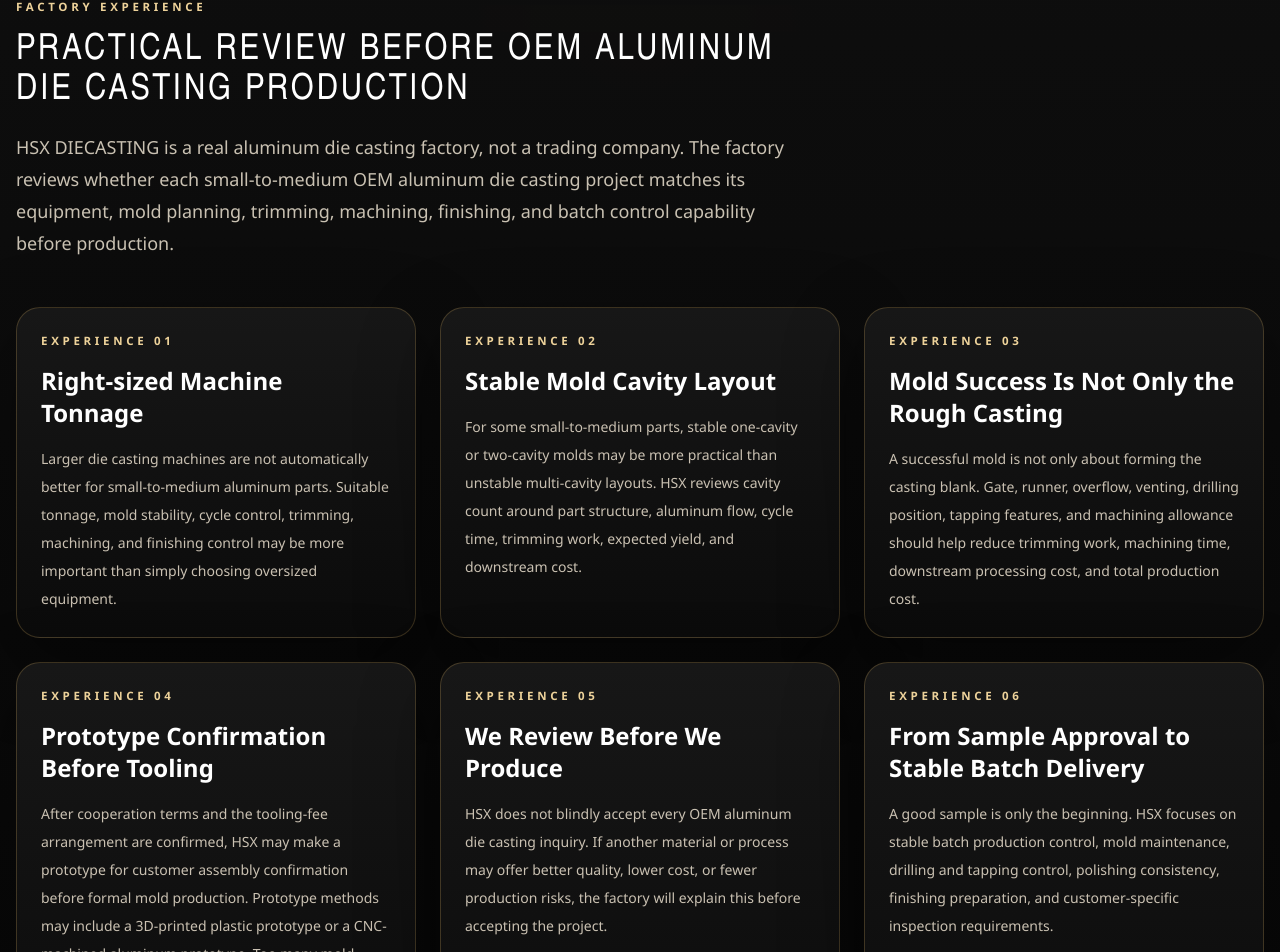
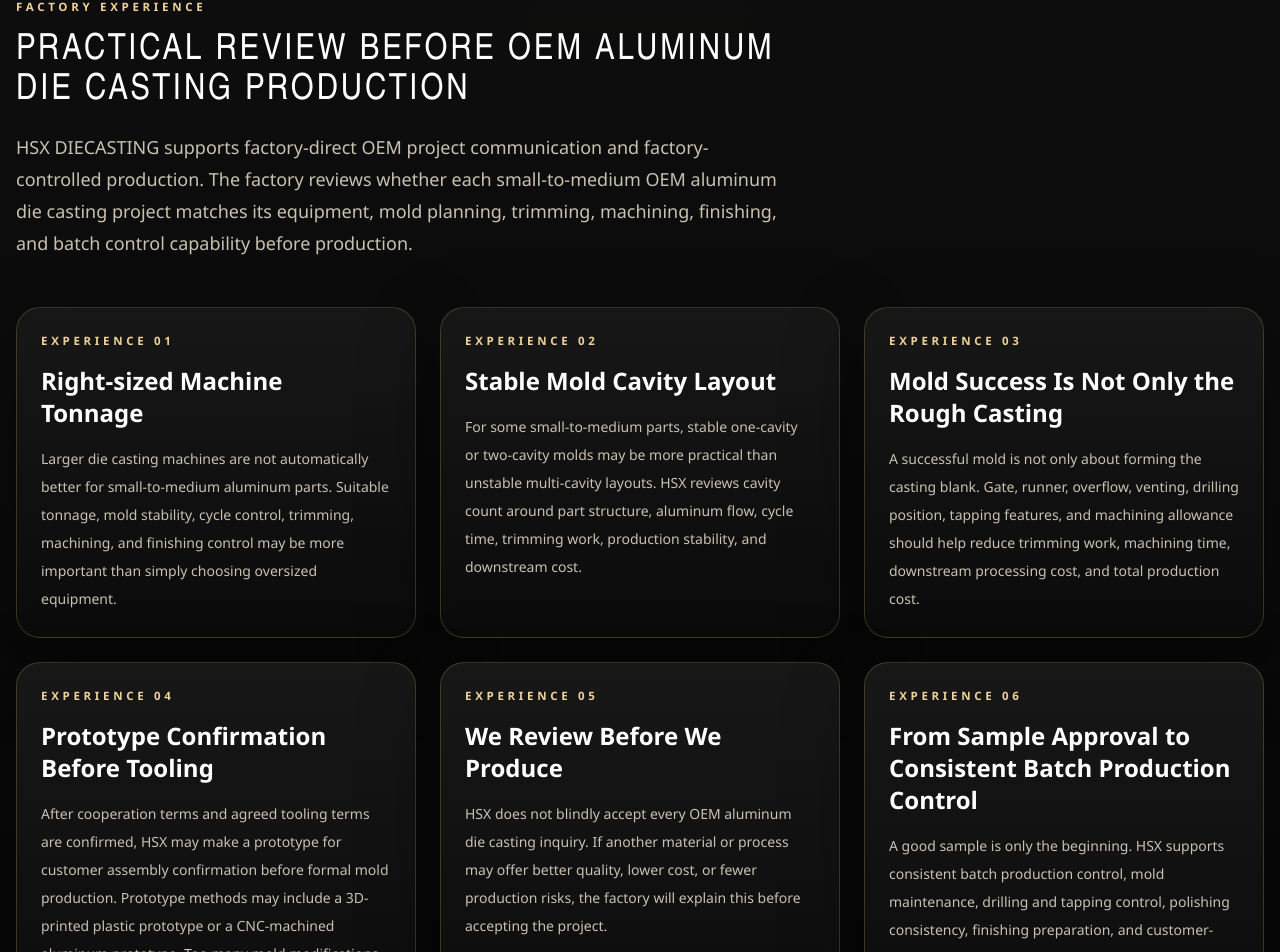
Before and after one commit to nicolsonhuang-byte/hsxdiecasting, a Next.js app: page /products/oem-aluminum-die-casting-parts in a window 1280 px wide. Shown: the part 7195-8147 px from the top of the page. Built offline with nearby package versions, Linux system fonts and the light colour scheme.

Commit message:
content: soften Package 2 public wording

```diff
--- a/src/app/blog/powder-coating-vs-anodizing-aluminum-die-casting/page.tsx
+++ b/src/app/blog/powder-coating-vs-anodizing-aluminum-die-casting/page.tsx
@@ -63,7 +63,7 @@
                 "In-house painting / spray painting",
                 "In-house polishing",
                 "Anodizing through cooperating anodizing partners for suitable projects",
-                "Passivation or hardening-related treatment through cooperating treatment partners when required",
+                "Passivation or other project-specific protective surface treatment through cooperating treatment partners when required",
               ].map((item) => (
                 <li key={item} className="flex gap-3">
                   <span className="mt-3 h-2 w-2 shrink-0 rounded-full bg-[#d4ac67]" />
@@ -193,9 +193,9 @@
             <p className="mt-4">
               Some internal parts may only require casting blanks plus CNC
               turning, drilling, and tapping. Other internal parts may require
-              passivation or hardening-related treatment, which should be
-              confirmed according to the project and handled through cooperating
-              treatment partners when required.
+              passivation or other project-specific protective surface treatment
+              through cooperating treatment partners when required. This should
+              be confirmed according to the project.
             </p>
           </section>
 
--- a/src/app/products/oem-aluminum-die-casting-parts/page.tsx
+++ b/src/app/products/oem-aluminum-die-casting-parts/page.tsx
@@ -343,7 +343,7 @@
   {
     title: "Stable Mold Cavity Layout",
     description:
-      "For some small-to-medium parts, stable one-cavity or two-cavity molds may be more practical than unstable multi-cavity layouts. HSX reviews cavity count around part structure, aluminum flow, cycle time, trimming work, expected yield, and downstream cost.",
+      "For some small-to-medium parts, stable one-cavity or two-cavity molds may be more practical than unstable multi-cavity layouts. HSX reviews cavity count around part structure, aluminum flow, cycle time, trimming work, production stability, and downstream cost.",
   },
   {
     title: "Mold Success Is Not Only the Rough Casting",
@@ -353,7 +353,7 @@
   {
     title: "Prototype Confirmation Before Tooling",
     description:
-      "After cooperation terms and the tooling-fee arrangement are confirmed, HSX may make a prototype for customer assembly confirmation before formal mold production. Prototype methods may include a 3D-printed plastic prototype or a CNC-machined aluminum prototype. Too many mold modifications may affect mold life, delay delivery, and sometimes affect casting blank appearance or stability because mold changes may affect molten aluminum flow.",
+      "After cooperation terms and agreed tooling terms are confirmed, HSX may make a prototype for customer assembly confirmation before formal mold production. Prototype methods may include a 3D-printed plastic prototype or a CNC-machined aluminum prototype. Too many mold modifications may affect mold life, delay delivery, and sometimes affect casting blank appearance or stability because mold changes may affect molten aluminum flow.",
   },
   {
     title: "We Review Before We Produce",
@@ -361,9 +361,9 @@
       "HSX does not blindly accept every OEM aluminum die casting inquiry. If another material or process may offer better quality, lower cost, or fewer production risks, the factory will explain this before accepting the project.",
   },
   {
-    title: "From Sample Approval to Stable Batch Delivery",
+    title: "From Sample Approval to Consistent Batch Production Control",
     description:
-      "A good sample is only the beginning. HSX focuses on stable batch production control, mold maintenance, drilling and tapping control, polishing consistency, finishing preparation, and customer-specific inspection requirements.",
+      "A good sample is only the beginning. HSX supports consistent batch production control, mold maintenance, drilling and tapping control, polishing consistency, finishing preparation, and customer-specific inspection requirements.",
   },
 ];
 
@@ -913,7 +913,7 @@
             <SectionHeading
               eyebrow="Factory experience"
               title="Practical review before OEM aluminum die casting production"
-              description="HSX DIECASTING is a real aluminum die casting factory, not a trading company. The factory reviews whether each small-to-medium OEM aluminum die casting project matches its equipment, mold planning, trimming, machining, finishing, and batch control capability before production."
+              description="HSX DIECASTING supports factory-direct OEM project communication and factory-controlled production. The factory reviews whether each small-to-medium OEM aluminum die casting project matches its equipment, mold planning, trimming, machining, finishing, and batch control capability before production."
             />
 
             <div className="mt-12 grid gap-6 md:grid-cols-2 xl:grid-cols-3">
```
